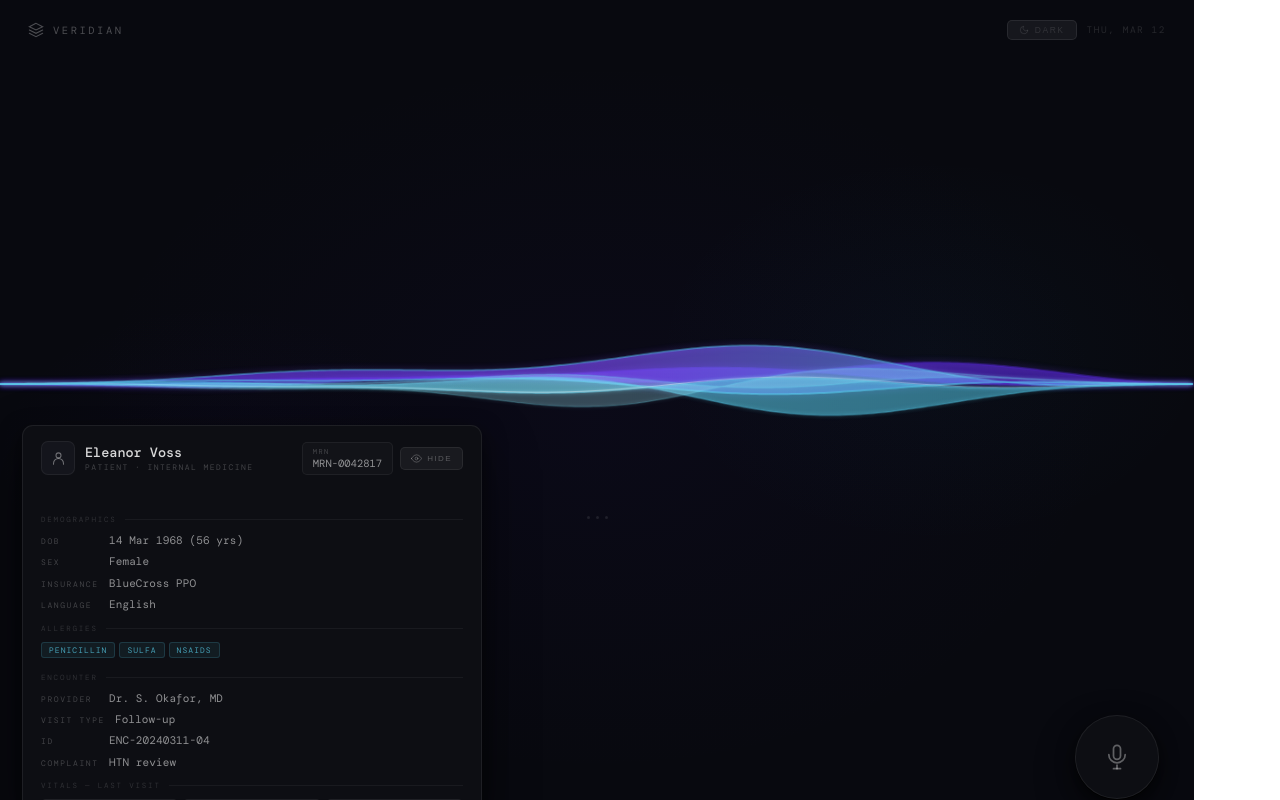
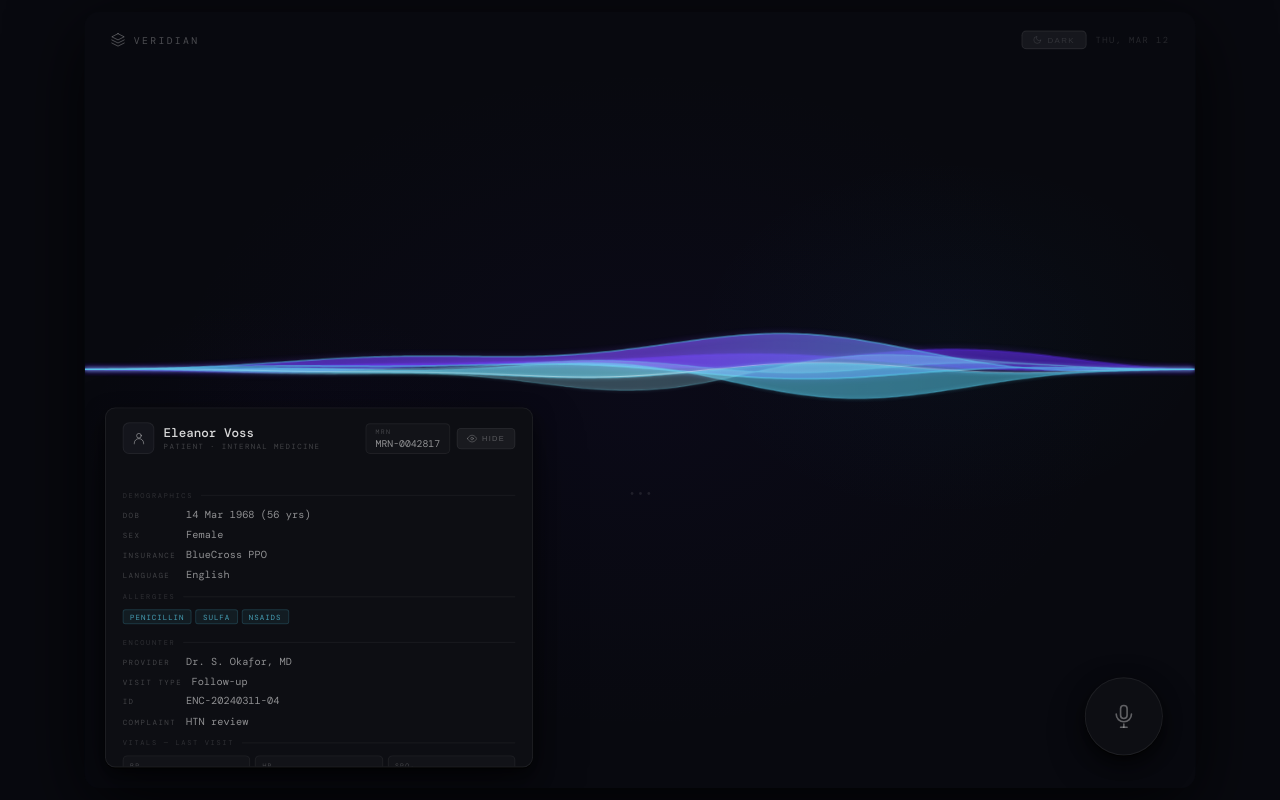
Before and after one commit to AnsonWasheck/VeridianAudioDemo, a React (Vite) app: page / in a window 1280 px wide. Built offline with nearby package versions, Linux system fonts and the light colour scheme; a web font is replaced by a local one.

Commit message:
Updated App.jsx and preparing for action deploy

```diff
--- a/src/Router.jsx
+++ b/src/Router.jsx
@@ -1,35 +1,53 @@
 // Router.jsx — screen navigation. Import this from your main.jsx entry point.
-import { useState, useEffect } from "react";
+import { useState, useEffect, useRef, useCallback } from "react";
 import RecorderScreen, { useOrientation } from "./App";
 import SoapScreen from "./SoapScreen";
+
+const IPAD_P_W = 834;
+const IPAD_P_H = 1194;
+const IPAD_L_W = 1194;
+const IPAD_L_H = 834;
 
 const GLOBAL_CSS = `
   @import url('https://fonts.googleapis.com/css2?family=DM+Mono:wght@300;400;500&display=swap');
 
   html, body {
-    overflow: hidden !important;
-    overscroll-behavior: none !important;
-    position: fixed !important;
-    width: 100% !important;
-    height: 100% !important;
     margin: 0;
     padding: 0;
+    width: 100%;
+    height: 100%;
+    overflow: hidden;
+    overscroll-behavior: none;
+    background: #08090f;
   }
 
-  * {
+  *, *::before, *::after {
     box-sizing: border-box;
-    margin: 0;
-    padding: 0;
-    /* NOTE: user-select is intentionally NOT set globally here.
-       SoapScreen scopes its own .ss-body { user-select:text } for the note text.
-       A global user-select:none would override that. */
     -webkit-tap-highlight-color: transparent;
   }
 
-  /* Ensure all buttons respond immediately on iOS */
-  button, [role="button"] {
+  button, input, textarea, select, a, [role="button"], label {
     touch-action: manipulation;
     cursor: pointer;
+  }
+
+  /* Centers the scaled iPad frame in the browser window */
+  #veridian-scaler {
+    position: fixed;
+    top: 0; left: 0;
+    width: 100vw;
+    height: 100vh;
+    display: flex;
+    align-items: center;
+    justify-content: center;
+    background: #08090f;
+  }
+
+  #veridian-frame {
+    transform-origin: center center;
+    /* Crisp rendering at any scale */
+    image-rendering: crisp-edges;
+    -webkit-font-smoothing: antialiased;
   }
 
   @keyframes hpop        { 0%,100%{transform:scaleY(1);opacity:.7}  50%{transform:scaleY(2.4);opacity:1} }
@@ -41,25 +59,46 @@ const GLOBAL_CSS = `
   @keyframes slideInFromRight { from{transform:translateX(60px);opacity:0} to{transform:translateX(0);opacity:1} }
 `;
 
-// Elements that are interactive — touchstart on these must NOT be prevented
-// so that iOS can fire the subsequent click event.
 const INTERACTIVE_TAGS = new Set(["BUTTON", "INPUT", "TEXTAREA", "SELECT", "A", "LABEL"]);
 
 function isInteractive(el) {
-  if (!el) return false;
+  if (!el || el === document.body || el === document.documentElement) return false;
   if (INTERACTIVE_TAGS.has(el.tagName)) return true;
-  if (el.getAttribute("role") === "button") return true;
-  if (el.getAttribute("tabindex") !== null) return true;
-  // Walk up to catch clicks on SVG children inside buttons, etc.
+  if (el.getAttribute?.("role") === "button") return true;
+  if (el.hasAttribute?.("tabindex")) return true;
   return isInteractive(el.parentElement);
+}
+
+// Compute the uniform scale that fits the iPad frame inside the window
+// with a small margin so it never touches the edges.
+function computeScale(portrait) {
+  const MARGIN = 0.97; // 97% of available space
+  const frameW = portrait ? IPAD_P_W : IPAD_L_W;
+  const frameH = portrait ? IPAD_P_H : IPAD_L_H;
+  const scaleX = (window.innerWidth  * MARGIN) / frameW;
+  const scaleY = (window.innerHeight * MARGIN) / frameH;
+  return Math.min(scaleX, scaleY, 1); // never scale UP, only down
 }
 
 export default function Router() {
   const [screen, setScreen] = useState("recorder");
   const [light,  setLight]  = useState(false);
   const portrait = useOrientation();
+  const [scale,  setScale]  = useState(() => computeScale(true));
+  const touchOnInteractive = useRef(false);
 
-  // Inject global CSS once
+  // Recompute scale on resize or orientation change
+  const updateScale = useCallback(() => {
+    setScale(computeScale(portrait));
+  }, [portrait]);
+
+  useEffect(() => {
+    updateScale();
+    window.addEventListener("resize", updateScale);
+    return () => window.removeEventListener("resize", updateScale);
+  }, [updateScale]);
+
+  // Inject global CSS
   useEffect(() => {
     const el = document.createElement("style");
     el.textContent = GLOBAL_CSS;
@@ -67,26 +106,20 @@ export default function Router() {
     return () => document.head.removeChild(el);
   }, []);
 
-  // Block touchmove globally to prevent iOS rubber-band scroll on the app shell.
-  // Block touchstart ONLY on non-interactive elements so buttons still fire click.
-  // Never block touchend — iOS needs it to synthesise the click event.
+  // Touch handling — passive touchstart so click is never blocked,
+  // touchmove preventDefault only for non-interactive elements.
   useEffect(() => {
-    const preventMove = (e) => e.preventDefault();
-
-    const preventNonInteractiveTouchStart = (e) => {
-      if (!isInteractive(e.target)) {
-        e.preventDefault();
-      }
-      // If the target IS interactive, do nothing — let the event through
-      // so iOS can fire touchend → click normally.
+    const onTouchStart = (e) => {
+      touchOnInteractive.current = isInteractive(e.target);
     };
-
-    document.addEventListener("touchmove",  preventMove,                      { passive: false });
-    document.addEventListener("touchstart", preventNonInteractiveTouchStart,  { passive: false });
-
+    const onTouchMove = (e) => {
+      if (!touchOnInteractive.current) e.preventDefault();
+    };
+    document.addEventListener("touchstart", onTouchStart, { passive: true });
+    document.addEventListener("touchmove",  onTouchMove,  { passive: false });
     return () => {
-      document.removeEventListener("touchmove",  preventMove);
-      document.removeEventListener("touchstart", preventNonInteractiveTouchStart);
+      document.removeEventListener("touchstart", onTouchStart);
+      document.removeEventListener("touchmove",  onTouchMove);
     };
   }, []);
 
@@ -100,8 +133,34 @@ export default function Router() {
     return () => window.removeEventListener("keydown", h);
   }, []);
 
+  const frameW = portrait ? IPAD_P_W : IPAD_L_W;
+  const frameH = portrait ? IPAD_P_H : IPAD_L_H;
+
   return (
-    <>
+    <div id="veridian-scaler">
+      {/*
+        The frame div is exactly iPad-sized. CSS scale() shrinks it to fit
+        the browser window. Because scale() does not affect layout (the element
+        still occupies its original pixel footprint in the DOM), we also
+        set explicit width/height so the centering flexbox works correctly.
+
+        Critically: scale() does NOT affect pointer event coordinates in modern
+        browsers — the browser maps click/touch positions through the transform
+        automatically, so all hit targets remain accurate at any zoom level.
+      */}
+      <div
+        id="veridian-frame"
+        style={{
+          width:  frameW,
+          height: frameH,
+          transform: `scale(${scale})`,
+          transformOrigin: "center center",
+          overflow: "hidden",
+          borderRadius: scale < 1 ? 16 : 0,
+          boxShadow: scale < 1 ? "0 20px 80px rgba(0,0,0,0.8)" : "none",
+          flexShrink: 0,
+        }}
+      >
         {screen === "recorder" && (
           <RecorderScreen
             onNavigateToSoap={() => setScreen("soap")}
@@ -117,6 +176,7 @@ export default function Router() {
             portrait={portrait}
           />
         )}
-    </>
+      </div>
+    </div>
   );
 }
```
Also changed, not shown: public/manifest.json (renamed from manifest.json). Lines whose indentation alone changed are shown as unchanged.
